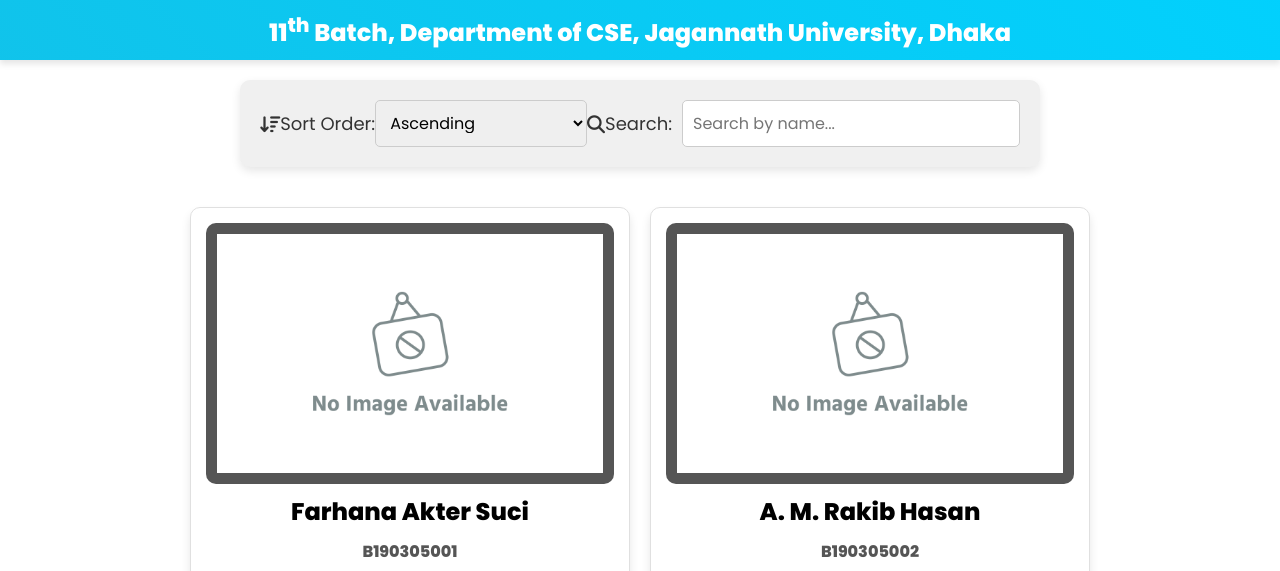
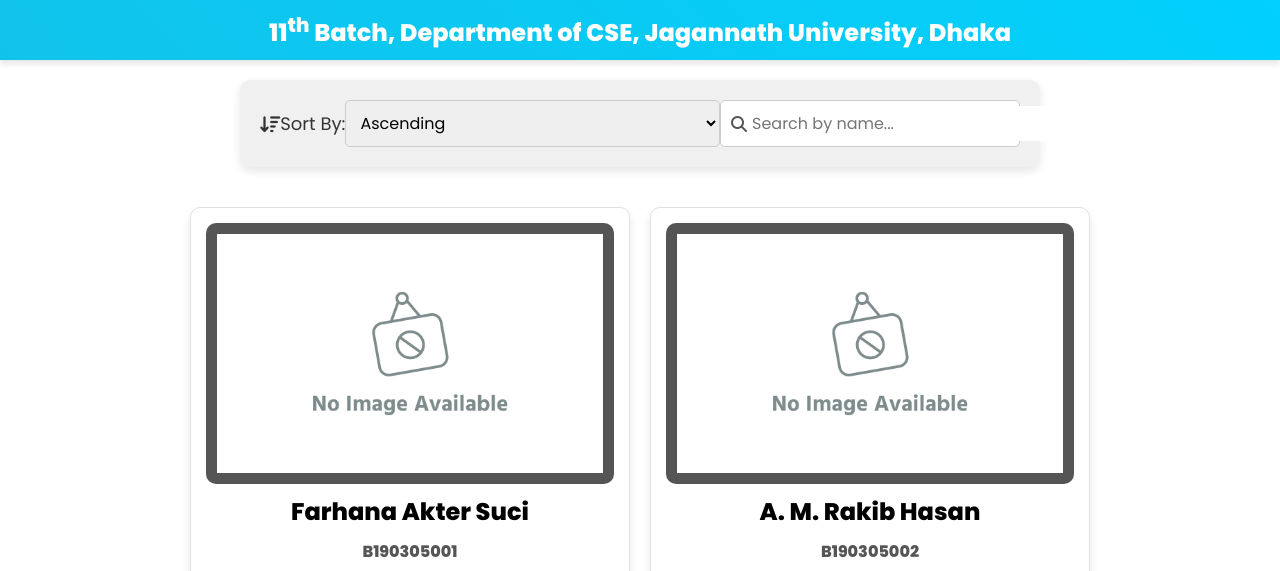
Before and after one commit to nishatrhythm/CSE11, a plain HTML site: page index.html in a window 1280 px wide. Shown: the top 571 px of the page. Drawn offline with Linux system fonts and the light colour scheme.

Commit message:
Initial commit

```diff
--- a/index.html
+++ b/index.html
@@ -18,20 +18,8 @@
         </h2>
     </div>
 
-    <!-- Filter section -->
-    <section class="filter-section">
-        <label for="sortOrder"><i class="fas fa-sort-amount-down"></i> Sort Order:</label>
-        <select id="sortOrder">
-            <option value="ascending">Ascending</option>
-            <option value="descending">Descending</option>
-            <option value="random">Random</option>
-        </select>
-        <label for="searchBar"><i class="fas fa-search"></i> Search:</label>
-        <input type="text" id="searchBar" placeholder="Search by name...">
-    </section>
-
     <section class="student-profiles">
-        <!-- Student cards will be generated dynamically here using JavaScript -->
+        <!-- Filtering, search bar and Student cards will be generated dynamically here using JavaScript -->
     </section>
 
     <div class="pagination">
--- a/script.js
+++ b/script.js
@@ -3,6 +3,51 @@
 
 // Store the current page
 let currentPage = 1;
+
+function createFilterAndSearchBar() {
+    const filterSection = document.createElement("section");
+    filterSection.classList.add("filter-section");
+
+    // Sorting dropdown
+    const sortOrderLabel = document.createElement("label");
+    sortOrderLabel.innerHTML = '<i class="fas fa-sort-amount-down"></i> Sort By:';
+    const sortOrderSelect = document.createElement("select");
+    sortOrderSelect.id = "sortOrder";
+    const sortOptions = ["Ascending", "Descending", "Random"];
+    sortOptions.forEach((option) => {
+        const sortOption = document.createElement("option");
+        sortOption.value = option.toLowerCase();
+        sortOption.textContent = option;
+        sortOrderSelect.appendChild(sortOption);
+    });
+
+    // Create a div to hold the search input and icon
+    const searchContainer = document.createElement("div");
+    searchContainer.classList.add("search-container");
+
+    // Search input
+    const searchInput = document.createElement("input");
+    searchInput.type = "text";
+    searchInput.id = "searchBar";
+    searchInput.placeholder = "Search by name...";
+
+    // Search icon
+    const searchIcon = document.createElement("i");
+    searchIcon.classList.add("fas", "fa-search");
+
+    // Append elements to the search container
+    searchContainer.appendChild(searchIcon);
+    searchContainer.appendChild(searchInput);
+
+    // Append elements to the filter section
+    filterSection.appendChild(sortOrderLabel);
+    filterSection.appendChild(sortOrderSelect);
+    filterSection.appendChild(searchContainer);
+
+    // Append the filter and search bar to the appropriate container in your HTML
+    const studentProfilesContainer = document.querySelector(".student-profiles");
+    studentProfilesContainer.parentNode.insertBefore(filterSection, studentProfilesContainer);
+}
 
 // Function to create a student card element
 function createStudentCard(student, searchQuery = "") {
@@ -218,3 +263,9 @@
 
 // Call the function to fetch and generate student cards when the page loads
 window.addEventListener("load", fetchAndGenerateStudentCards);
+
+// Call the function to generate filter and search bar when the page loads
+window.addEventListener("load", () => {
+    createFilterAndSearchBar(); // Generate and insert filter and search bar
+    fetchAndGenerateStudentCards(); // Fetch and generate student cards
+});
--- a/styles.css
+++ b/styles.css
@@ -310,7 +310,7 @@
     font-weight: bold;
 }
 
-/* Styles for the filter section */
+/* Style for the entire filter section */
 .filter-section {
     display: flex;
     justify-content: space-between;
@@ -323,6 +323,7 @@
     box-shadow: 0px 4px 10px rgba(0, 0, 0, 0.1);
 }
 
+/* Style for the Filter label */
 .filter-section label {
     font-size: 18px;
     color: #333; /* Text color */
@@ -330,6 +331,7 @@
     align-items: center;
 }
 
+/* Style for the Sort Order dropdown and Search input */
 .filter-section select,
 #searchBar {
     flex: 1;
@@ -341,16 +343,32 @@
     background-size: 20px; /* Adjust icon size */
 }
 
-.filter-section select {
-    background-image: url('angle-down.png'); /* Add your sort icon image */
+/* Style for the search input container */
+.search-container {
+    display: flex;
+    align-items: center;
+    background-color: #fff;
+    border: 1px solid #ccc;
+    border-radius: 5px;
+    padding: 5px;
+    max-width: 300px; /* Adjust the width as needed */
 }
 
 /* Style for the search input */
 #searchBar {
-    background-image: url('search.png'); /* Add your search icon image */
-    margin-left: 10px; /* Add some spacing between select and input */
+    flex: 1;
+    border: none;
+    outline: none;
+    padding: 5px;
+    font-size: 16px;
 }
 
+/* Style for the search icon */
+.search-container i {
+    margin-left: 5px; /* Adjust the margin as needed to separate the icon from the input */
+    color: #555; /* Icon color */
+    cursor: pointer;
+}
 /* Footer styles */
 .footer {
     background-image: linear-gradient(45deg, #ff8a00, #e52e71, #00bfff, #228b22);
```
